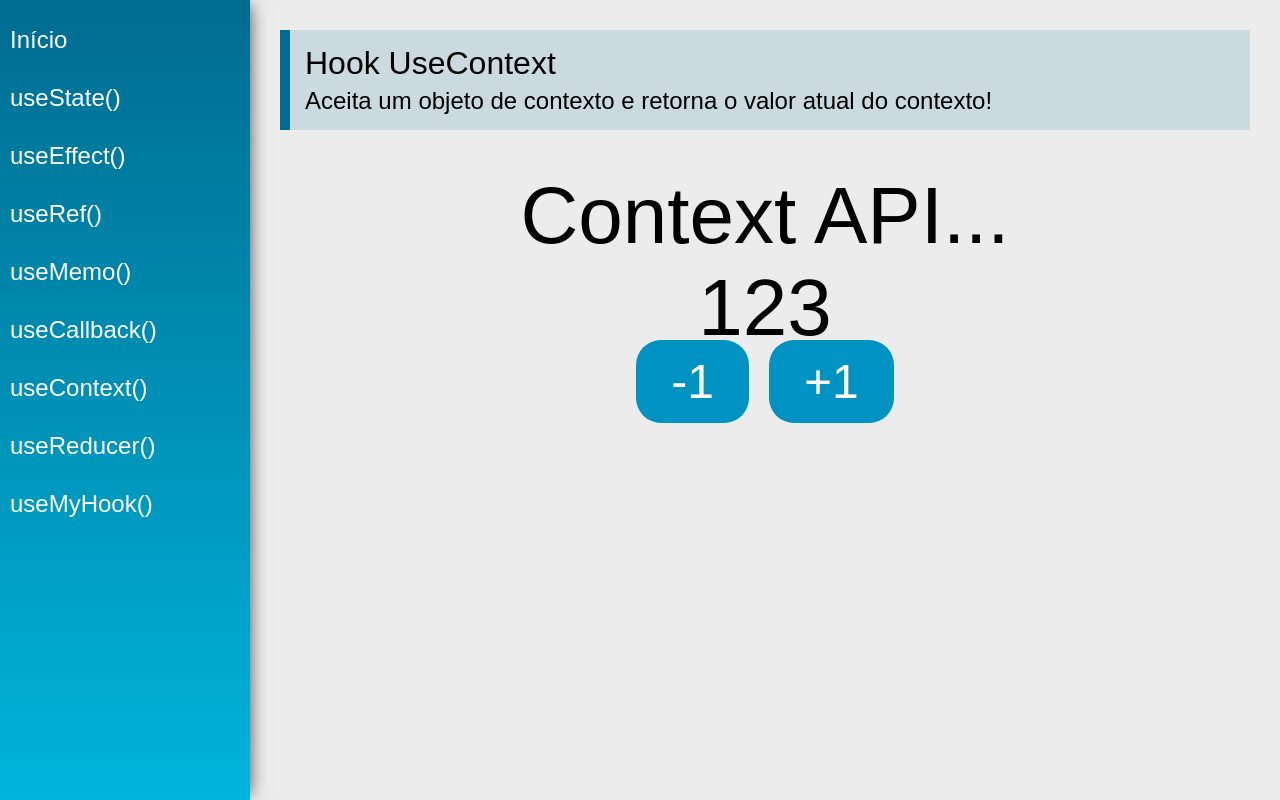
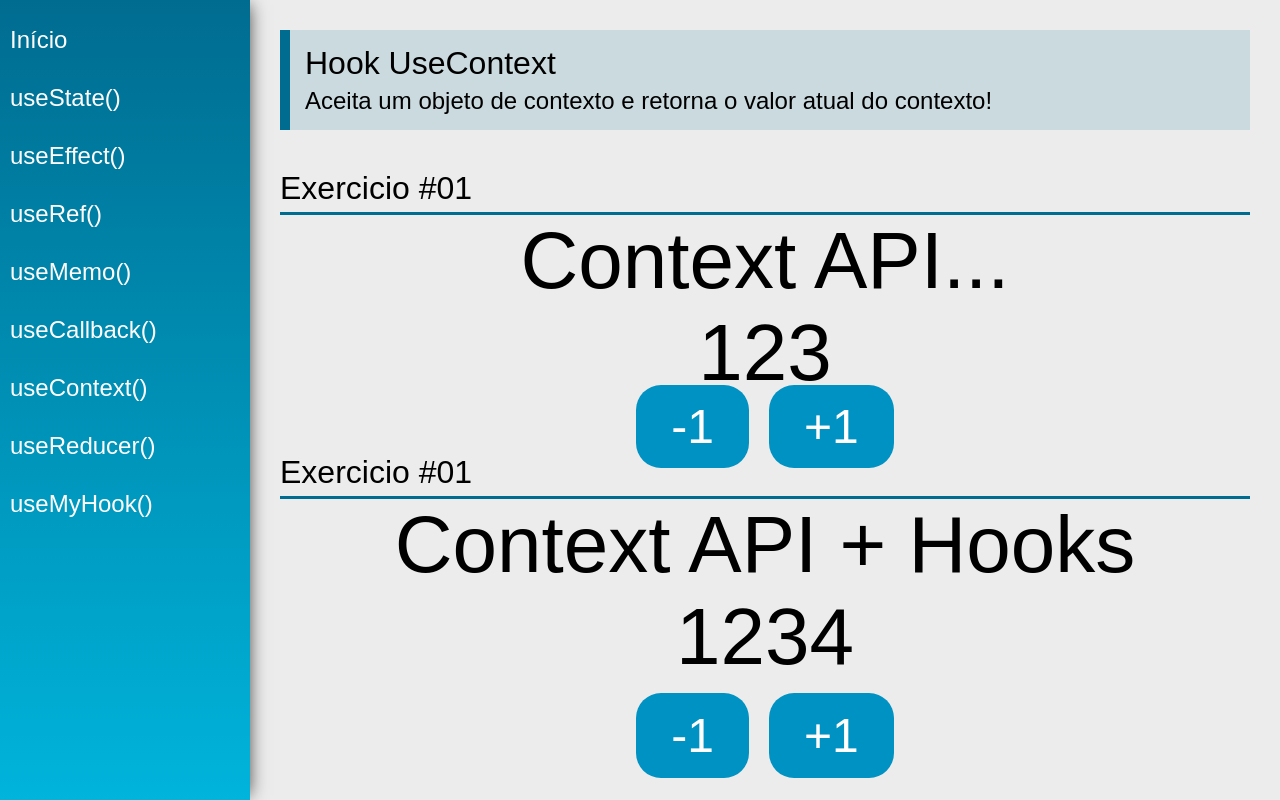
Before and after one commit to devBernardo-Mendes/reacthooks-study, a React (Create React App) app: page /useContext in a window 1280 px wide. Built offline with nearby package versions, Linux system fonts and the light colour scheme.

Commit message:
feat: :sparkles: Create fuction that add value in number

```diff
--- a/src/views/examples/UseContext.jsx
+++ b/src/views/examples/UseContext.jsx
@@ -1,8 +1,9 @@
-import React from "react";
-import { useContext } from "react";
+import React, { useEffect, useContext } from "react";
 
 import PageTitle from "../../components/layout/PageTitle";
 import DataContext from "../../data/DataContext";
+import SectionTitle from "../../components/layout/SectionTitle";
+import { AppContenxt } from "../../data/Store";
 
 const UseContext = (props) => {
   const { state, setState } = useContext(DataContext);
@@ -14,12 +15,22 @@
     });
   }
 
+  const { number, text, setNumber, setText } = useContext(AppContenxt);
+
+  useEffect(function () {
+    if (number > 1250) {
+      setText("Eita");
+    }
+  }, [number, setText]);
+
   return (
     <div className="UseContext">
       <PageTitle
         title="Hook UseContext"
         subtitle="Aceita um objeto de contexto e retorna o valor atual do contexto!"
       />
+
+      <SectionTitle title="Exercicio #01" />
       <div className="center">
         <span className="text">{state.text}</span>
         <span className="text">{state.number}</span>
@@ -33,6 +44,19 @@
           </buton>
         </div>
       </div>
+      <SectionTitle title="Exercicio #01" />
+      <div className="center">
+        <span className="text">{text}</span>
+        <span className="text">{number}</span>
+        <div>
+          <button className="btn" onClick={() => setNumber(number - 1)}>
+            -1
+          </button>
+          <button className="btn" onClick={() => setNumber(number + 1)}>
+            +1
+          </button>
+        </div>
+      </div>
     </div>
   );
 };
```
